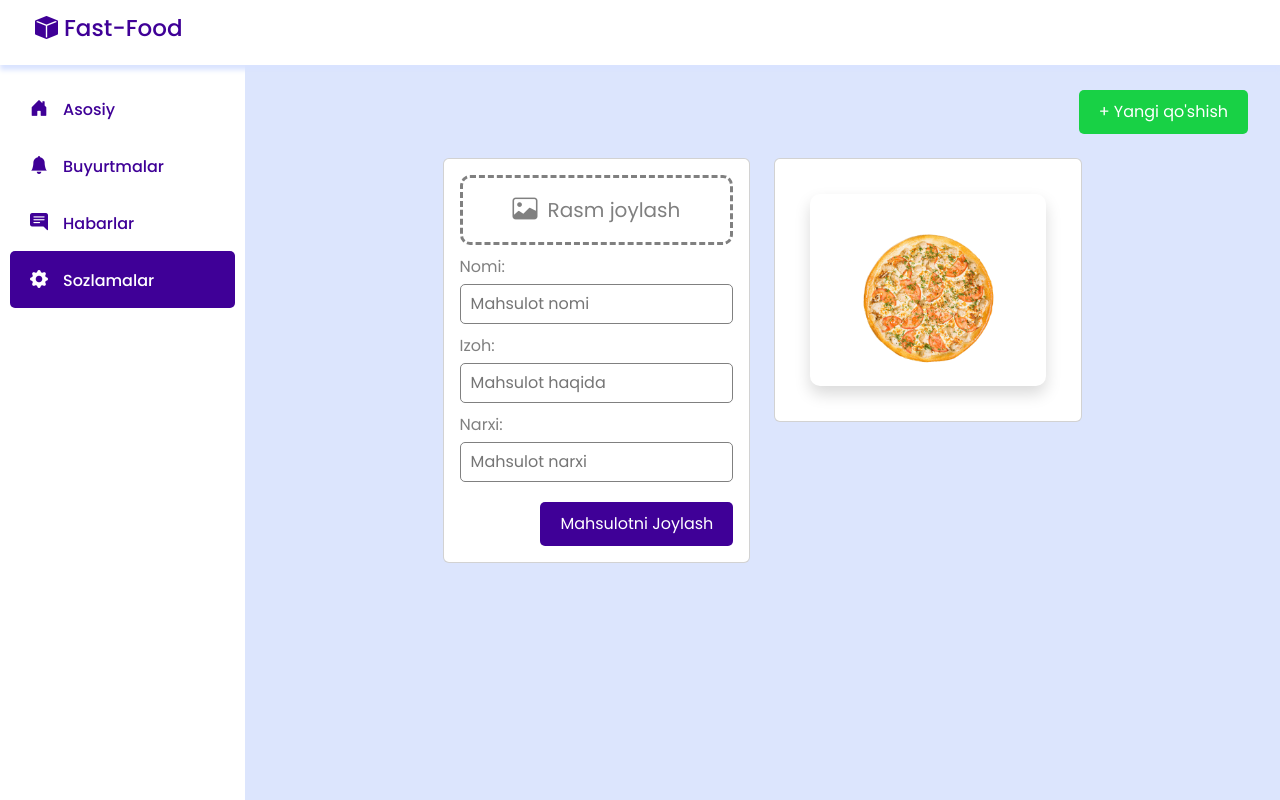
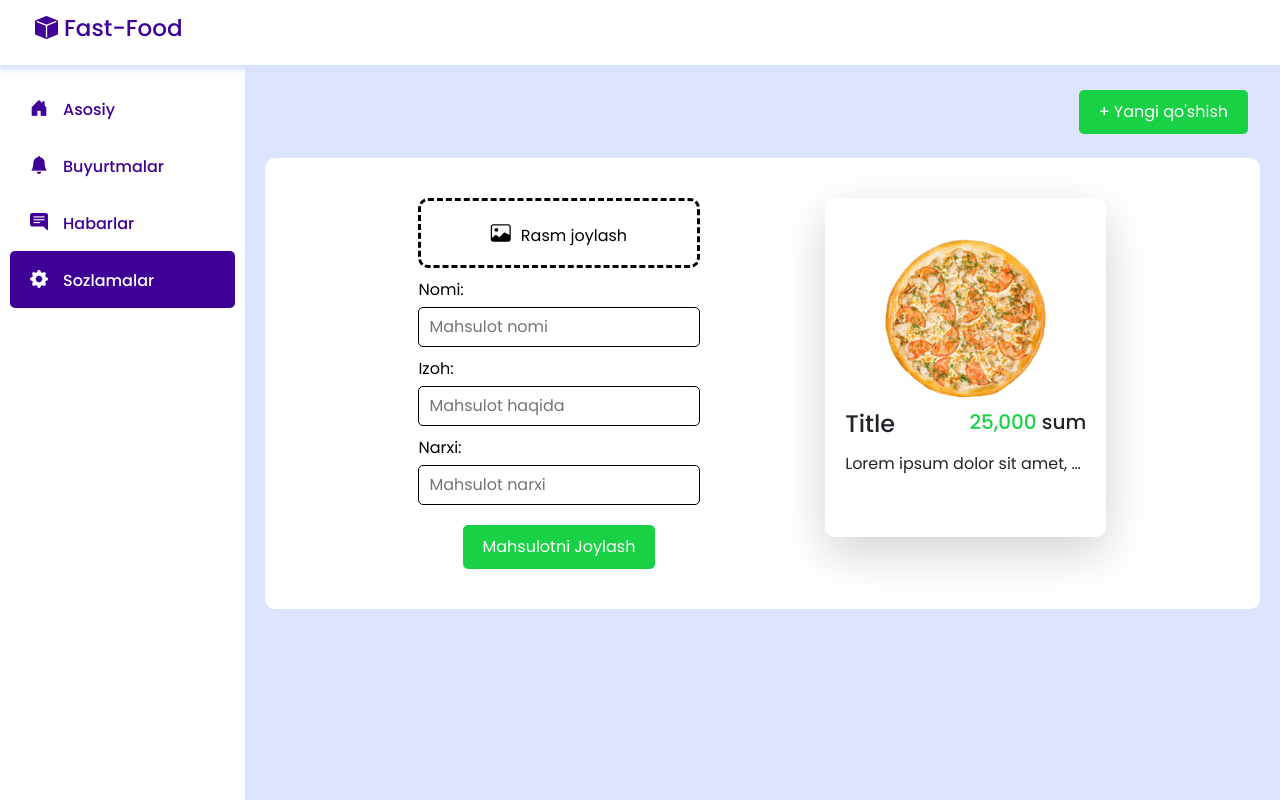
Before and after one commit to DilshodMahmudov0156/owner-window, a React (Create React App) app: page /sozlamalar in a window 1280 px wide. Built offline with nearby package versions, Linux system fonts and the light colour scheme.

Commit message:
I changed settings part styles

```diff
--- a/src/App.css
+++ b/src/App.css
@@ -79,14 +79,21 @@
     border-radius: 5px;
     margin-top: 5px;
 }
+.add-window{
+    background-color: #ffffff;
+    border-radius: 10px;
+    box-sizing: border-box;
+    padding: 40px;
+}
 .my-input{
     width: 100%;
     display: block;
     margin-top: 5px;
-    border: 1px solid gray;
+    border: 1px solid black;
     border-radius: 5px;
     padding: 7px 10px;
     transition: 0.05s;
+    background: none;
 }
 .my-image-label{
     display: flex;
@@ -94,9 +101,9 @@
     align-items: center;
     width: 100%;
     height: 70px;
-    border: 3px dashed gray;
-    color: gray;
-    font-size: 25px;
+    border: 3px dashed black;
+    color: black;
+    font-size: 20px;
     border-radius: 10px;
 }
 .my-image-label:hover{
@@ -105,13 +112,14 @@
     border-color: #3f0097;
 }
 .file-text{
-    font-size: 20px;
+    font-size: 16px;
     margin-left: 10px;
+    margin-top: 5px;
 }
 .my-label{
     display: block;
     margin-top: 10px;
-    color: gray;
+    color: black;
 }
 .my-input:focus{
     outline: 2px solid rgba(63, 0, 151, 0.49);
@@ -120,13 +128,13 @@
     padding: 10px 20px;
     border: none;
     border-radius: 5px;
-    background-color: #3f0097;
+    background-color: #18d145;
     color: #fff;
     margin-top: 20px;
 }
 .submit-btn:hover{
     transition: 0.2s;
-    background-color: #14003f;
+    background-color: #0c9a2e;
 }
 .submit-btn:focus{
     outline: none;
@@ -134,11 +142,12 @@
 .my-card{
     width: auto;
     height: auto;
-    margin: 35px;
+    /*margin: 35px;*/
     padding: 20px;
     /*border: 1px solid #3f0097;*/
     border-radius: 10px;
     box-sizing: border-box;
+    background: rgba(255, 255, 255, 0.5);
 
 }
 .card-image{
@@ -148,3 +157,16 @@
     margin: auto;
     margin-top: 15px;
 }
+.card-title{
+    color: #26211C;
+}
+.price{
+    color: #18d145;
+}
+.info{
+    overflow: hidden;
+    height: 49px;
+    text-overflow: ellipsis;
+    white-space: nowrap;
+    margin-top: 5px;
+}
--- a/src/parts/settings-page.js
+++ b/src/parts/settings-page.js
@@ -7,9 +7,9 @@ function SettingsPage() {
             <div className="d-flex justify-content-end">
                 <button className="add-btn">+ Yangi qo'shish</button>
             </div>
-            <div className="row justify-content-center add-window mt-4">
-                <div className="col-lg-4">
-                    <div className="card">
+            <div className="row justify-content-evenly add-window mt-4">
+                <div className="col-xl-4 col-sm-6">
+                    <div className="">
                         <form action="" className="card-body">
                             <label htmlFor="image" className="my-image-label">
                                 <i className="bi bi-image"></i>
@@ -22,18 +22,27 @@ function SettingsPage() {
                             <input type="text" className="my-input" placeholder="Mahsulot haqida" id='commit'/>
                             <label htmlFor="price" className="my-label">Narxi:</label>
                             <input type="number" className="my-input" placeholder="Mahsulot narxi" id="price"/>
-                            <div className="text-end">
-                                <button className="submit-btn">Mahsulotni Joylash</button>
+                            <div className="text-center">
+                                <button className="submit-btn">
+                                    Mahsulotni Joylash
+                                </button>
                             </div>
                         </form>
                     </div>
                 </div>
 
-                <div className="col-lg-4">
-                    <div className="card">
-                        <div className="my-card shadow">
-                            <img src={pitsa} alt="" className="card-image"/>
+                <div className="col-xl-4 col-sm-6">
+                    <div className="my-card shadow-lg">
+                        <img src={pitsa} alt="mahsulot-rasmi" className="card-image"/>
+                        <div className="d-flex justify-content-between mt-2">
+                            <h4>Title</h4>
+                            <h5>
+                                <span className="price">25,000</span> sum
+                            </h5>
                         </div>
+                        <p className="info">
+                            Lorem ipsum dolor sit amet, consectetur adipisicing elit. Delectus, eligendi!
+                        </p>
                     </div>
                 </div>
             </div>
```
